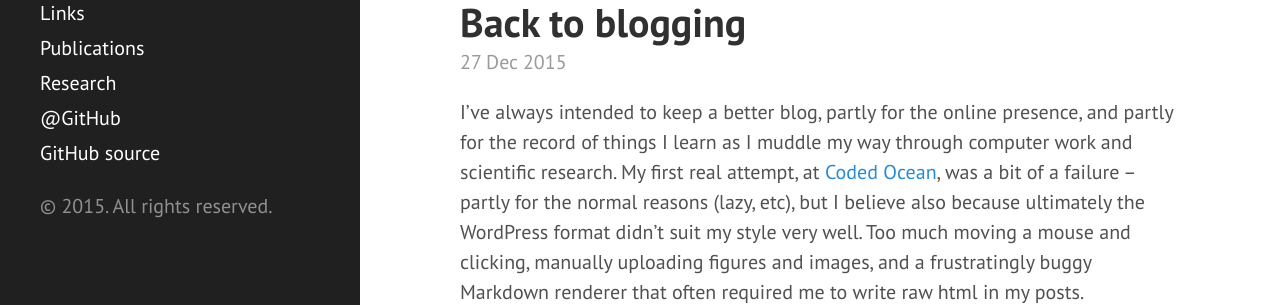
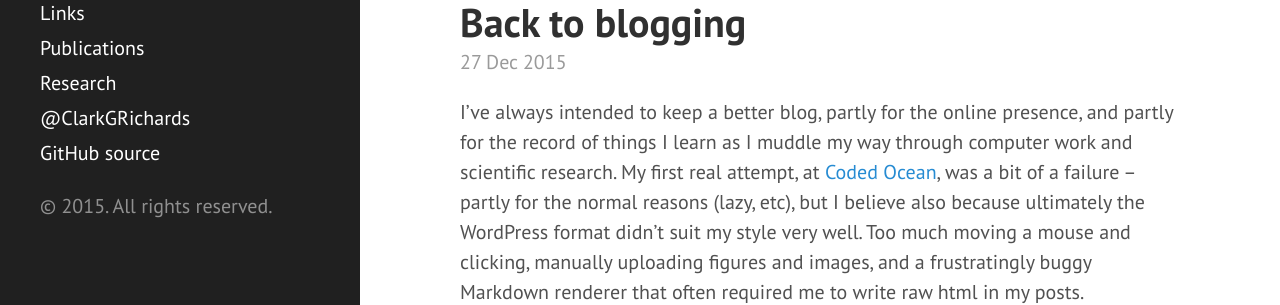
Before and after one commit to richardsc/richardsc.github.io, a Jekyll site: the page built from index.html, in a window 1280 px wide. Shown: the part 504-809 px from the top of the page. Built offline with Jekyll 4.4.1, drawn with Linux system fonts in a browser that asks for light colours; Markdown is read by kramdown in place of the engine named in the settings; formulas are drawn with MathJax 3; the list of posts is cut into pages by our own code.

Commit message:
change github home with twitter

```diff
--- a/_config.yml
+++ b/_config.yml
@@ -16,7 +16,8 @@ baseurlknitr:	  /
 
 author:
   name:           'Clark Richards'
-  url:            https://twitter.com/clarkgrichards
+  url:            www.clarkrichards.org
+  twitter:	  https://twitter.com/clarkgrichards
 
 paginate:         5
 
--- a/_includes/sidebar.html
+++ b/_includes/sidebar.html
@@ -27,7 +27,7 @@
         {% endif %}
       {% endfor %}
 
-      <a class="sidebar-nav-item" href="{{ site.github.home }}">@GitHub</a>
+      <a class="sidebar-nav-item" href="{{ site.author.twitter }}">@ClarkGRichards</a>
       <a class="sidebar-nav-item" href="{{ site.github.repo }}">GitHub source</a>
     </nav>
 
```
